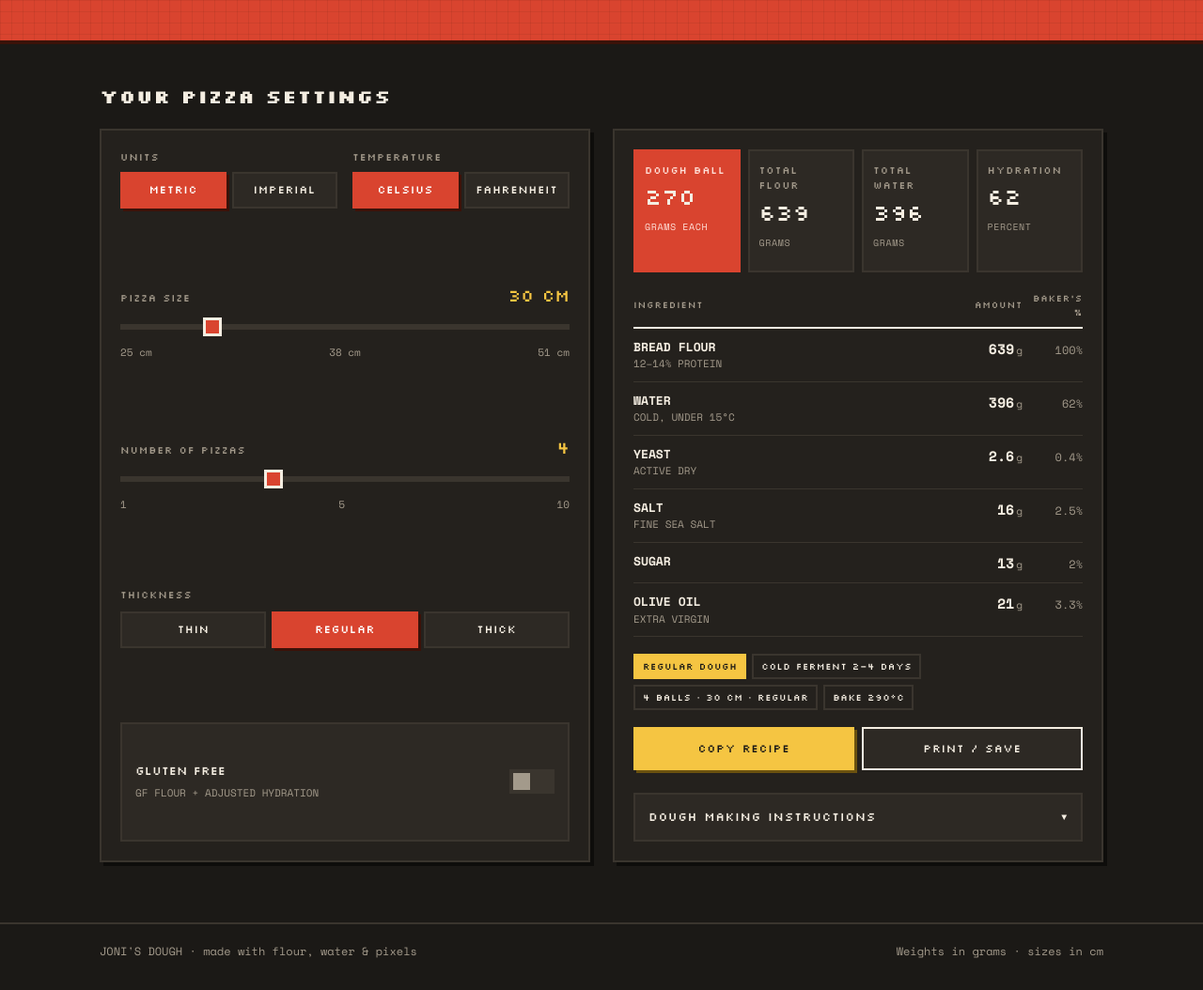
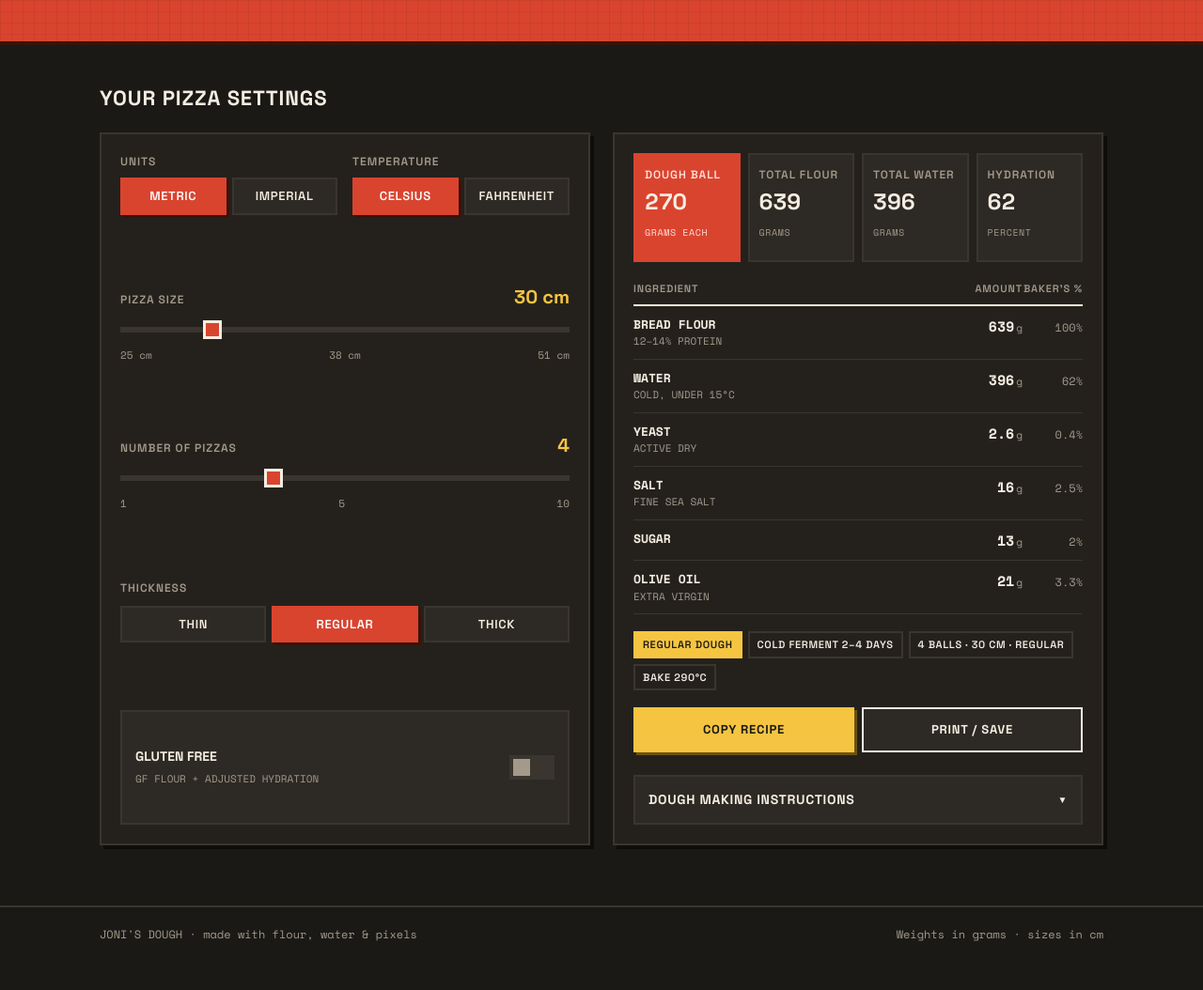
Before and after one commit to jonisilva/jonis-dough, a plain HTML site: page index.html in a window 1280 px wide. Shown: the part 366-1420 px from the top of the page at 94% size. Drawn offline with nearby package versions, Linux system fonts and the light colour scheme.

Commit message:
Fix phone overflow and use Space Grotesk for UI text
Co-Authored-By: Claude Opus 5.5 <noreply@anthropic.com>

```diff
--- a/index.html
+++ b/index.html
@@ -7,7 +7,7 @@
 <meta name="description" content="Pizza dough calculator: set size, quantity and thickness and get exact ingredient amounts in metric or imperial.">
 <link rel="preconnect" href="https://fonts.googleapis.com">
 <link rel="preconnect" href="https://fonts.gstatic.com" crossorigin>
-<link href="https://fonts.googleapis.com/css2?family=Silkscreen:wght@400;700&family=Space+Mono:wght@400;700&display=swap" rel="stylesheet">
+<link href="https://fonts.googleapis.com/css2?family=Space+Grotesk:wght@500;600;700&family=Space+Mono:wght@400;700&display=swap" rel="stylesheet">
 <style>
   :root {
     --bg: #1b1916;
@@ -22,7 +22,7 @@
     --orange: #f08a24;
     --crust: #e3a857;
     --shadow: #3b1209;
-    --pixel: "Silkscreen", ui-monospace, monospace;
+    --display: "Space Grotesk", ui-sans-serif, system-ui, sans-serif;
     --mono: "Space Mono", ui-monospace, SFMono-Regular, Menlo, monospace;
   }
   * { box-sizing: border-box; }
@@ -64,13 +64,13 @@
     padding: 48px 0 56px;
   }
   .eyebrow {
-    font-family: var(--pixel); font-size: 12px; letter-spacing: .08em;
+    font-family: var(--display); font-weight: 600; font-size: 13px; letter-spacing: .08em;
     color: #ffd9cf; display: flex; align-items: center; gap: 8px; margin: 0 0 20px;
   }
   .eyebrow::before { content: ""; width: 8px; height: 8px; background: var(--yellow); }
   .hero-logo { display: block; width: 100%; max-width: 640px; height: auto; }
   .hero h1 {
-    font-family: var(--pixel); font-weight: 700; margin: 22px 0 8px;
+    font-family: var(--display); font-weight: 700; margin: 22px 0 8px;
     font-size: clamp(22px, 4vw, 34px); line-height: 1.1; color: var(--yellow);
     text-shadow: 3px 3px 0 var(--shadow);
   }
@@ -79,7 +79,7 @@
   /* ---------- layout ---------- */
   main { padding: 40px 0 64px; }
   .section-title {
-    font-family: var(--pixel); font-size: 20px; letter-spacing: .04em; margin: 0 0 20px;
+    font-family: var(--display); font-weight: 700; font-size: 22px; letter-spacing: .04em; margin: 0 0 20px;
   }
   .grid { display: grid; grid-template-columns: minmax(0, 1fr) minmax(0, 1fr); gap: 24px; }
   .grid > * { min-width: 0; }
@@ -90,14 +90,14 @@
     box-shadow: 4px 4px 0 #0e0d0b;
   }
   .label {
-    font-family: var(--pixel); font-size: 11px; letter-spacing: .08em;
+    font-family: var(--display); font-weight: 600; font-size: 12px; letter-spacing: .08em;
     color: var(--muted); text-transform: uppercase; margin: 0;
   }
 
   /* ---------- controls ---------- */
   .controls { display: grid; gap: 26px; }
   .row-head { display: flex; justify-content: space-between; align-items: baseline; margin-bottom: 10px; }
-  .row-head .val { font-family: var(--pixel); font-size: 18px; color: var(--yellow); }
+  .row-head .val { font-family: var(--display); font-weight: 700; font-size: 20px; color: var(--yellow); }
   input[type=range] {
     -webkit-appearance: none; appearance: none; width: 100%; height: 20px; background: transparent; margin: 0;
   }
@@ -116,7 +116,7 @@
   .seg { display: grid; grid-auto-flow: column; grid-auto-columns: minmax(0, 1fr); gap: 6px; }
   .seg button {
     background: var(--panel-2); border: 2px solid var(--line); padding: 10px 8px;
-    font-family: var(--pixel); font-size: 12px; letter-spacing: .05em; text-transform: uppercase;
+    font-family: var(--display); font-weight: 600; font-size: 13px; letter-spacing: .05em; text-transform: uppercase;
     min-width: 0; overflow-wrap: anywhere; line-height: 1.2;
     transition: background .12s, border-color .12s;
   }
@@ -132,7 +132,7 @@
     display: flex; justify-content: space-between; align-items: center; gap: 12px;
     background: var(--panel-2); border: 2px solid var(--line); padding: 14px;
   }
-  .toggle-card strong { font-family: var(--pixel); font-size: 13px; font-weight: 400; display: block; }
+  .toggle-card strong { font-family: var(--display); font-size: 14px; font-weight: 700; display: block; }
   .toggle-card span { font-size: 11px; color: var(--muted); text-transform: uppercase; }
   .switch { position: relative; width: 48px; height: 26px; flex: none; }
   .switch input { opacity: 0; width: 100%; height: 100%; margin: 0; position: absolute; cursor: pointer; z-index: 1; }
@@ -146,19 +146,19 @@
     display: none; border-left: 4px solid var(--yellow); background: rgba(245,197,66,.08); padding: 12px 14px; font-size: 13px;
   }
   .tip.show { display: block; }
-  .tip b { font-family: var(--pixel); font-weight: 400; color: var(--yellow); font-size: 11px; letter-spacing: .06em; display: block; margin-bottom: 2px; text-transform: uppercase; }
+  .tip b { font-family: var(--display); font-weight: 600; color: var(--yellow); font-size: 11px; letter-spacing: .06em; display: block; margin-bottom: 2px; text-transform: uppercase; }
 
   /* ---------- results ---------- */
   .stats { display: grid; grid-template-columns: repeat(4, 1fr); gap: 8px; margin-bottom: 20px; }
   @media (max-width: 520px) { .stats { grid-template-columns: repeat(2, 1fr); } }
   .stat { background: var(--panel-2); border: 2px solid var(--line); padding: 12px 10px; min-width: 0; }
-  .stat .num { font-family: var(--pixel); font-size: clamp(18px, 3vw, 24px); color: var(--text); line-height: 1.2; margin: 6px 0 2px; overflow-wrap: anywhere; }
+  .stat .num { font-family: var(--display); font-weight: 700; font-variant-numeric: tabular-nums; font-size: clamp(18px, 3vw, 24px); color: var(--text); line-height: 1.2; margin: 6px 0 2px; overflow-wrap: anywhere; }
   .stat.hl { background: var(--red); border-color: var(--red); }
   .stat.hl .label, .stat.hl .unit { color: #ffe0d8; }
   .stat .unit { font-size: 10px; color: var(--muted); text-transform: uppercase; letter-spacing: .06em; }
 
   table { width: 100%; border-collapse: collapse; }
-  th { text-align: left; font-family: var(--pixel); font-weight: 400; font-size: 10px; letter-spacing: .08em; color: var(--muted); padding: 0 0 8px; border-bottom: 2px solid var(--text); }
+  th { text-align: left; font-family: var(--display); font-weight: 600; font-size: 11px; letter-spacing: .08em; color: var(--muted); padding: 0 0 8px; border-bottom: 2px solid var(--text); }
   th:nth-child(2), td:nth-child(2) { text-align: right; }
   th:nth-child(3), td:nth-child(3) { text-align: right; width: 64px; }
   td { padding: 10px 0; border-bottom: 1px solid var(--line); vertical-align: top; }
@@ -170,13 +170,13 @@
   td .pct { color: var(--muted); font-size: 12px; }
 
   .pills { display: flex; flex-wrap: wrap; gap: 6px; margin: 18px 0; }
-  .pill { font-family: var(--pixel); font-size: 10px; letter-spacing: .06em; text-transform: uppercase; border: 2px solid var(--line); padding: 4px 8px; }
+  .pill { font-family: var(--display); font-weight: 600; font-size: 11px; letter-spacing: .06em; text-transform: uppercase; border: 2px solid var(--line); padding: 4px 8px; }
   .pill.hl { background: var(--yellow); border-color: var(--yellow); color: #1b1916; }
 
   .actions { display: grid; grid-template-columns: 1fr 1fr; gap: 8px; }
   .btn {
-    background: var(--panel-2); border: 2px solid var(--text); padding: 12px; font-family: var(--pixel);
-    font-size: 12px; letter-spacing: .06em; text-transform: uppercase;
+    background: var(--panel-2); border: 2px solid var(--text); padding: 12px; font-family: var(--display);
+    font-weight: 700; font-size: 13px; letter-spacing: .06em; text-transform: uppercase;
   }
   .btn:hover { background: var(--text); color: var(--bg); }
   .btn.primary { background: var(--yellow); color: #1b1916; border-color: var(--yellow); box-shadow: 3px 3px 0 #6b520f; }
@@ -185,7 +185,7 @@
   details.steps { margin-top: 24px; }
   details.steps summary {
     list-style: none; cursor: pointer; display: flex; justify-content: space-between; align-items: center;
-    font-family: var(--pixel); font-size: 13px; letter-spacing: .05em; text-transform: uppercase;
+    font-family: var(--display); font-weight: 700; font-size: 14px; letter-spacing: .05em; text-transform: uppercase;
     padding: 14px; background: var(--panel-2); border: 2px solid var(--line);
   }
   details.steps summary::-webkit-details-marker { display: none; }
@@ -194,7 +194,7 @@
   .step-list { border: 2px solid var(--line); border-top: 0; padding: 8px 14px 14px; }
   .step { display: flex; gap: 12px; padding: 8px 0; border-bottom: 1px dashed var(--line); font-size: 14px; }
   .step:last-child { border-bottom: 0; }
-  .step b { font-family: var(--pixel); font-weight: 400; color: var(--red); min-width: 24px; }
+  .step b { font-family: var(--display); font-weight: 600; color: var(--red); min-width: 24px; }
 
   footer { border-top: 2px solid var(--line); padding: 20px 0 32px; color: var(--muted); font-size: 12px; }
   footer .wrap { display: flex; justify-content: space-between; gap: 12px; flex-wrap: wrap; }
```
